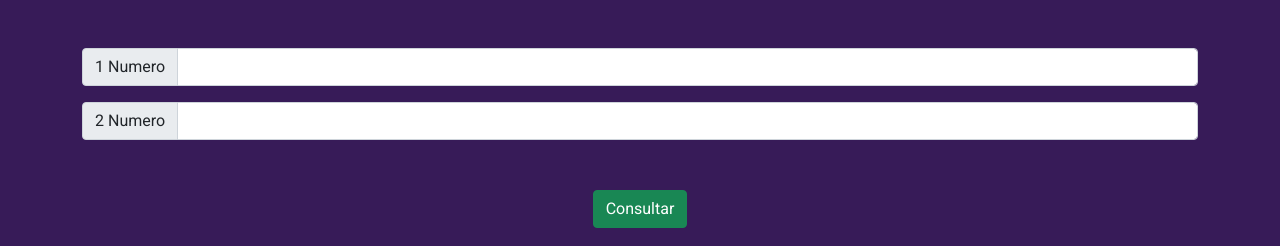
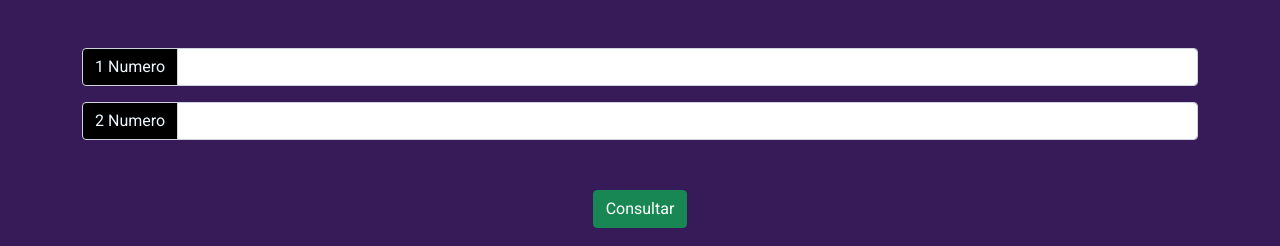
Before and after one commit to Brandonv02/prueba, a plain HTML site: page Prueba.html in a window 1280 px wide. Shown: the part 90-336 px from the top of the page. Drawn offline with nearby package versions, Linux system fonts and the light colour scheme.

Commit message:
Cambios3

```diff
--- a/PruebaTecnica.js
+++ b/PruebaTecnica.js
@@ -42,5 +42,4 @@ function calcular(){
     //usar variables
     NumerosPerfectosRango(initialRange, finalRange);
 
-
 }
--- a/prueba.css
+++ b/prueba.css
@@ -33,3 +33,8 @@ body{
     color: white;
     margin-top: 40px;
 }
+
+.input-group-text{
+    background-color: black;
+    color: aliceblue;
+}
```
